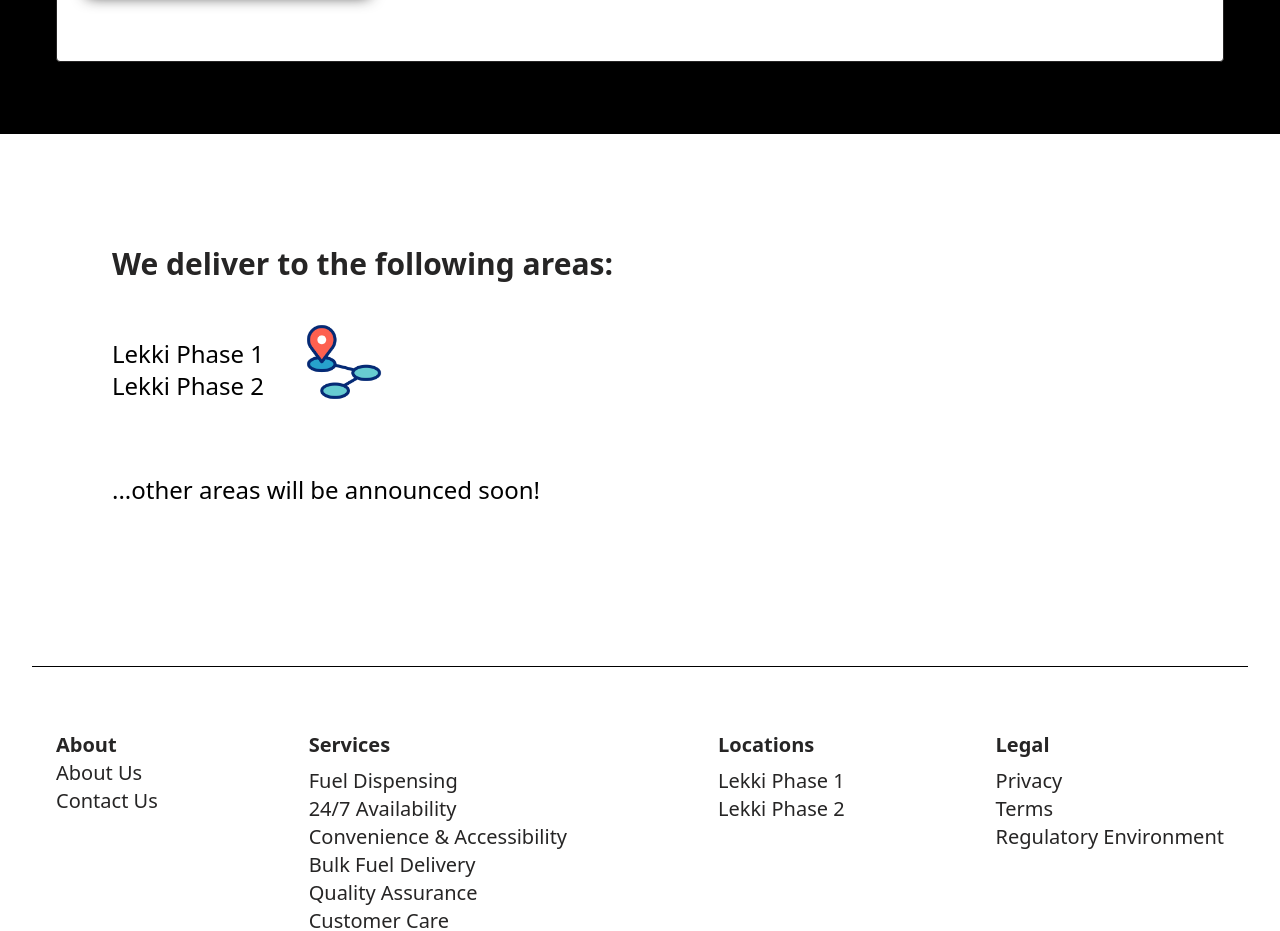
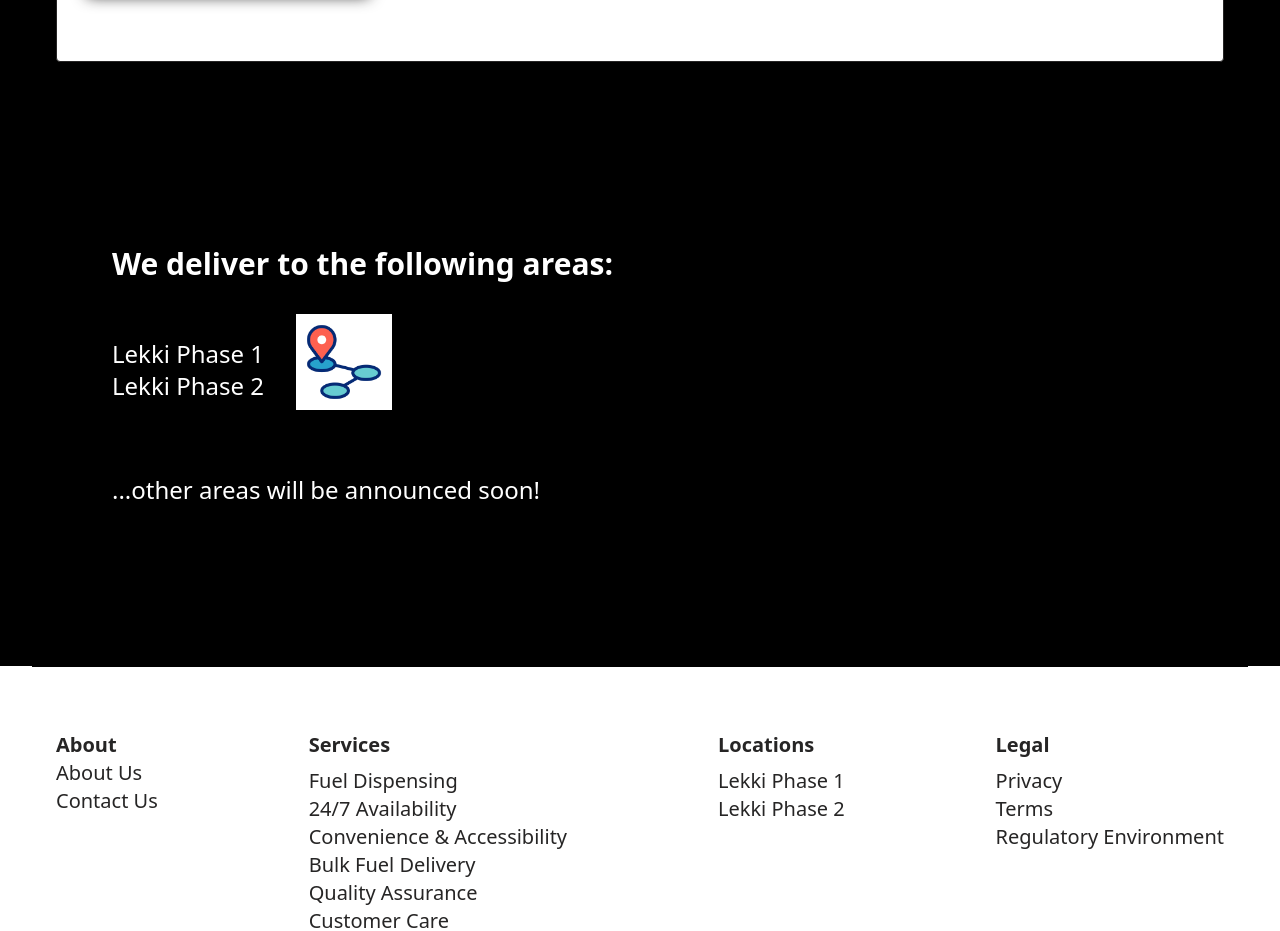
Before and after one commit to Adeboye22/fuel_up, a React (Vite) app in the folder frontend/: page / in a window 1280 px wide. Shown: the part 4560-5491 px from the top of the page. Built offline with nearby package versions, Linux system fonts and the light colour scheme.

Commit message:
Troubleshooting routing error

```diff
--- a/frontend/src/App.jsx
+++ b/frontend/src/App.jsx
@@ -1,10 +1,10 @@
-import React from 'react'
+
+import { Routes, Route } from "react-router-dom";
 import Webpage from "./Components/Webpage"
 import Login from './Components/Login';
 import Signup from './Components/Signup';
 import Header from './Components/header'
 import Footbar from './Components/Footbar'
-import { Routes, Route } from "react-router-dom";
 
 function App() {
 
--- a/frontend/src/Components/Webpage.jsx
+++ b/frontend/src/Components/Webpage.jsx
@@ -37,7 +37,7 @@ const Webpage = () => {
       <div className='bg-white flex flex-col'>
 
         {/* --location-- */}
-        <section id='locations' className='sm:px-8 p-16'>
+        <section id='locations' className='bg-black sm:px-8 p-16'>
           <Location/>
         </section>
 
--- a/frontend/src/Components/navbar.jsx
+++ b/frontend/src/Components/navbar.jsx
@@ -35,8 +35,8 @@ const NavBar = () => {
               <a href="#services" className='sm:hidden'><li>Services</li></a>
               <a href="#locations" className='sm:hidden'><li>Locations</li></a>
               <button onClick={login} className='sm:hidden bg-black px-4 py-2 -mt-2 text-white border rounded'>Login</button>
-              <li className='sm:block hidden'><NavLink to='/login' onClick={closeNavBar} style={activeNav}>Login</NavLink></li>
-              <li><NavLink to='/signup' onClick={closeNavBar} style={activeNav}>Sign up</NavLink></li>
+              <li className='sm:block hidden'><NavLink to="login" onClick={closeNavBar} style={activeNav}>Login</NavLink></li>
+              <li><NavLink to="signup" onClick={closeNavBar} style={activeNav}>Sign up</NavLink></li>
             </ul>
         </div>
     </div>
--- a/frontend/src/Components/website/Location.jsx
+++ b/frontend/src/Components/website/Location.jsx
@@ -4,9 +4,9 @@ import Logistics from '../../assets/Logistics.gif'
 
 const Location = () => {
   return (
-    <div className='sm:p-2 flex flex-col justify-center p-12'>
+    <div className='sm:p-2 flex flex-col justify-center p-12 text-white'>
 
-      <h1 className='text-3xl text-altBlack font-bold pb-8'>We deliver to the following areas:</h1>
+      <h1 className='text-3xl font-bold pb-8'>We deliver to the following areas:</h1>
       <div className='flex gap-8'>
         <div className='flex flex-col py-6'>
           <span className='text-2xl'>Lekki Phase 1</span>
--- a/frontend/src/Components/website/Services.jsx
+++ b/frontend/src/Components/website/Services.jsx
@@ -22,7 +22,7 @@ const Services = () => {
         </section>
 
         {/* --24/7 Availability-- */}
-        <section id='availability' className='sm:flex-col flex flex-row w-full gap-4'>
+        <section id='availability' className='sm:flex-col sm:gap-0 flex flex-row w-full gap-4'>
           <div className='sm:w-full w-3/4 flex flex-row place-content-center'>
             <img src={Availability} alt="" className='border rounded border-0 shadow-lg shadow-altBlack w-72 h-60 mt-12'/>
           </div>
@@ -33,7 +33,7 @@ const Services = () => {
         </section>
 
         {/* --convenience and accessibility-- */}
-        <section id='accessibility' className='sm:flex-col flex flex-row w-full gap-4'>
+        <section id='accessibility' className='sm:flex-col sm:gap-0 flex flex-row w-full gap-4'>
           <div className='sm:p-4 self-center bg-altBlack text-white p-16 my-12'>
               <h2 className='text-2xl pb-1'>Convenience and Accessibilty:</h2>
               <span className='text-xl'>With strategically located fuel stations and mobile dispensing options, we provide convenient access to fuel whenever and wherever you need it.</span>
@@ -44,7 +44,7 @@ const Services = () => {
         </section>
 
         {/* --bulk fuel delivery */}
-        <section id='bulk_delivery' className='sm:flex-col flex flex-row w-full gap-4'>
+        <section id='bulk_delivery' className='sm:flex-col sm:gap-0 flex flex-row w-full gap-4'>
           <div className='sm:w-full w-3/4 flex flex-row place-content-center'>
             <img src="https://www.fuel.crs/wcm/connect/www.fuel.crs1162/33b88f2f-8c7d-414b-a765-3a446b23613e/Bulk+Delivery+Hero.jpg?MOD=AJPERES&CACHEID=ROOTWORKSPACE.Z18_2IKA1G82MOM2F0QOF0CTUF1270-33b88f2f-8c7d-414b-a765-3a446b23613e-oVtzKDz5" alt="" className='border rounded border-0 shadow-lg shadow-altBlack w-72 h-60 mt-12'/>
           </div>
@@ -55,7 +55,7 @@ const Services = () => {
         </section>
 
         {/* --quality assurance-- */}
-        <section id='quality_assurance' className='sm:flex-col flex flex-row w-full gap-4'>
+        <section id='quality_assurance' className='sm:flex-col sm:gap-0 flex flex-row w-full gap-4'>
           <div className='sm:p-4 self-center bg-altBlack text-white p-16 my-8'>
             <h2 className='text-2xl pb-1'>Quality Assurance:</h2>
             <span className='text-xl'>Our fuels are sourced from reputable suppliers and undergo rigorous quality control measures to ensure they meet the highest industry standards. You can trust that the fuel you receive from us is clean, safe, and reliable.</span>
@@ -66,7 +66,7 @@ const Services = () => {
         </section>
 
         {/* --customercare-- */}
-        <section id='customer_care' className='sm:flex-col flex flex-row w-full gap-4'>
+        <section id='customer_care' className='sm:flex-col sm:gap-0 flex flex-row w-full gap-4'>
           <div className='sm:w-full w-3/4 flex flex-row place-content-center'>
             <img src="https://media.istockphoto.com/id/1437821111/photo/customer-service-happy-and-communication-of-woman-at-call-center-pc-talking-with-joyful-smile.webp?b=1&s=170667a&w=0&k=20&c=VaNC1beA8yRqc22HZdOnyyl8KrHNNXNmOoZ5T_xr6HY=" alt="" className='border rounded border-0 shadow-lg shadow-altBlack w-72 h-60 mt-12'/>
           </div>
```
